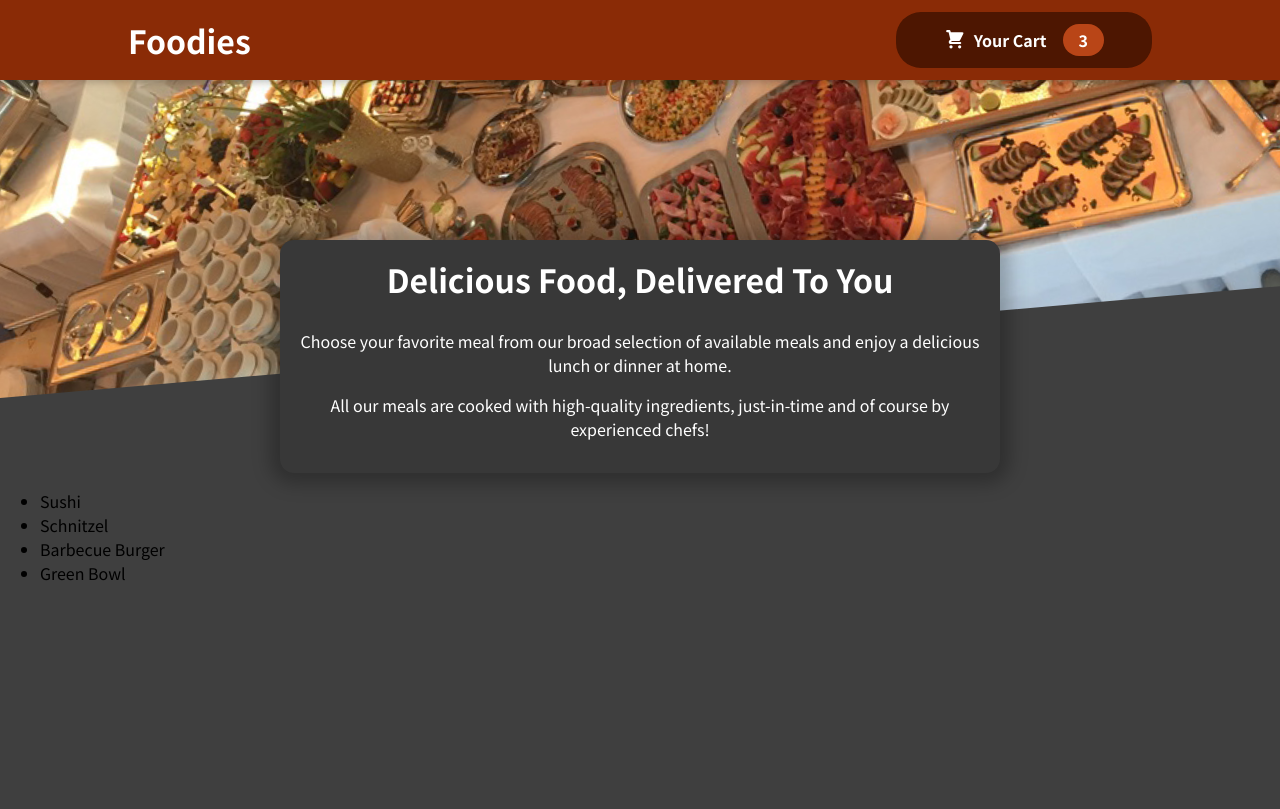
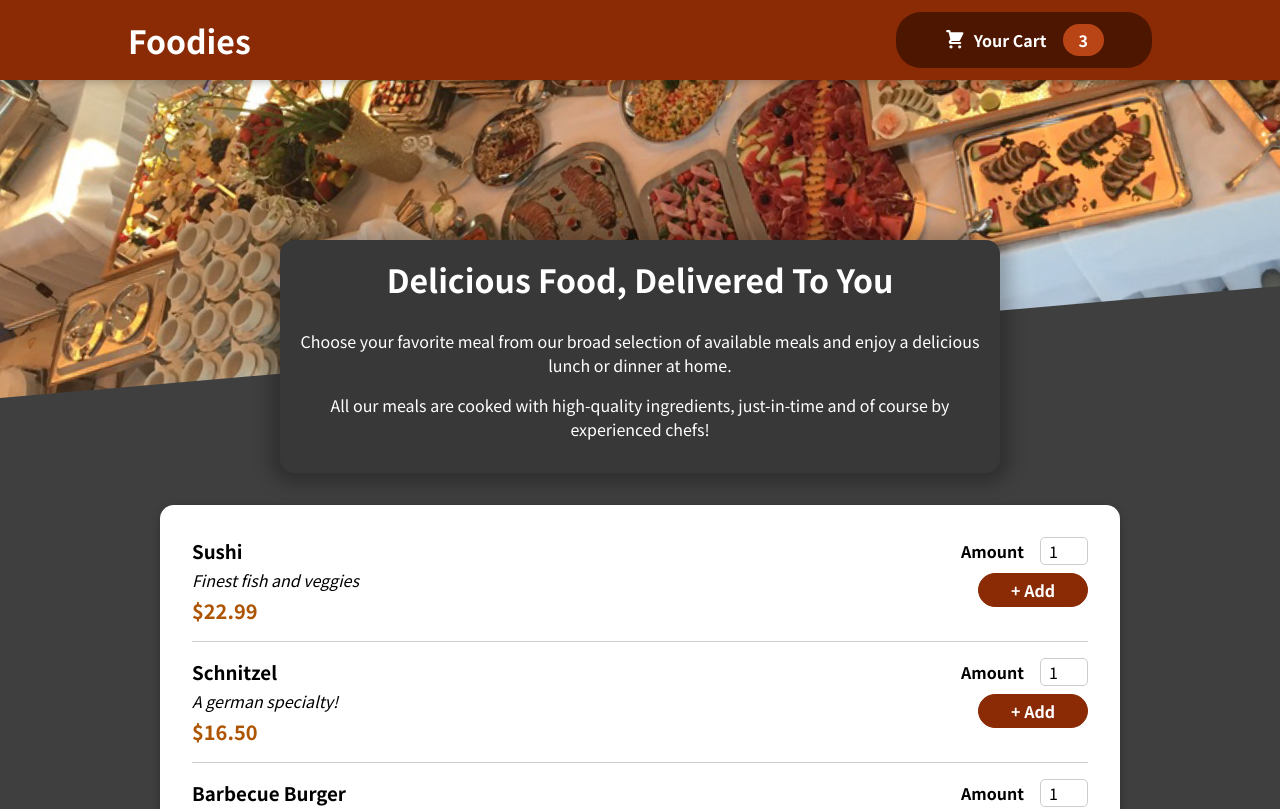
Before and after one commit to yejine2/react-food-order-app, a React (Create React App) app: page / in a window 1280 px wide. Shown: the top 809 px of the page. Built offline with nearby package versions, Linux system fonts and the light colour scheme.

Commit message:
feat: Add meal id

```diff
--- a/src/components/Meals/AvailableMeals.js
+++ b/src/components/Meals/AvailableMeals.js
@@ -1,3 +1,5 @@
+import Card from '../UI/Card'
+import MealItem from './MealItem/MealItem';
 import classes from './AvailableMeals.module.css'
 
 const DUMMY_MEALS = [
@@ -28,13 +30,21 @@
 ];
 
 const AvailableMeals = () => {
-  const mealsList = DUMMY_MEALS.map(meal => <li>{meal.name}</li>)
+  const mealsList = DUMMY_MEALS.map(meal => (
+    <MealItem
+      id={meal.id}
+      key={meal.id}
+      name={meal.name}
+      description={meal.description}
+      price={meal.price}
+      />
+    ))
 
   return (
-    <section className={classes.meal}>
-      <ul>
-        {mealsList}
-      </ul>
+    <section className={classes.meals}>
+      <Card>
+        <ul>{mealsList}</ul>
+      </Card>
     </section>
   )
 };
```
